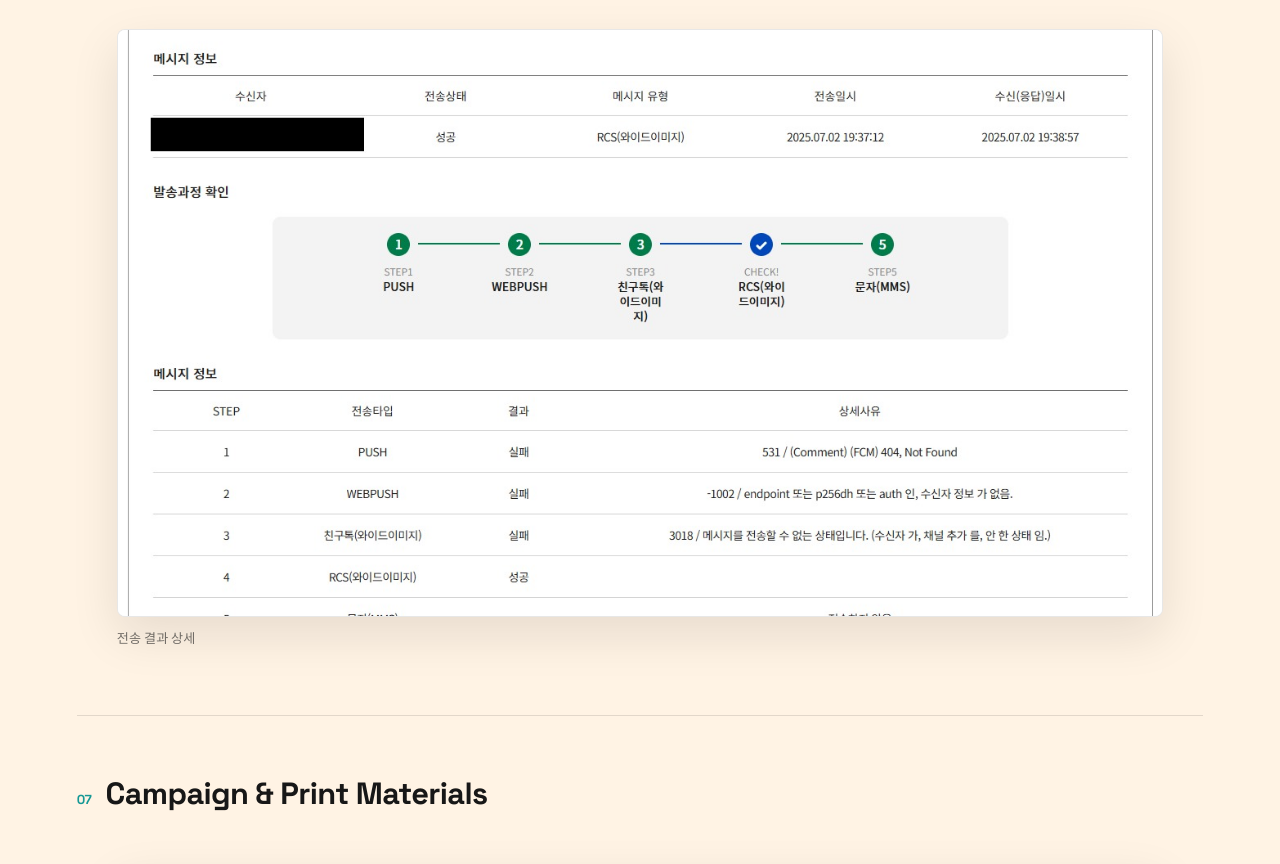
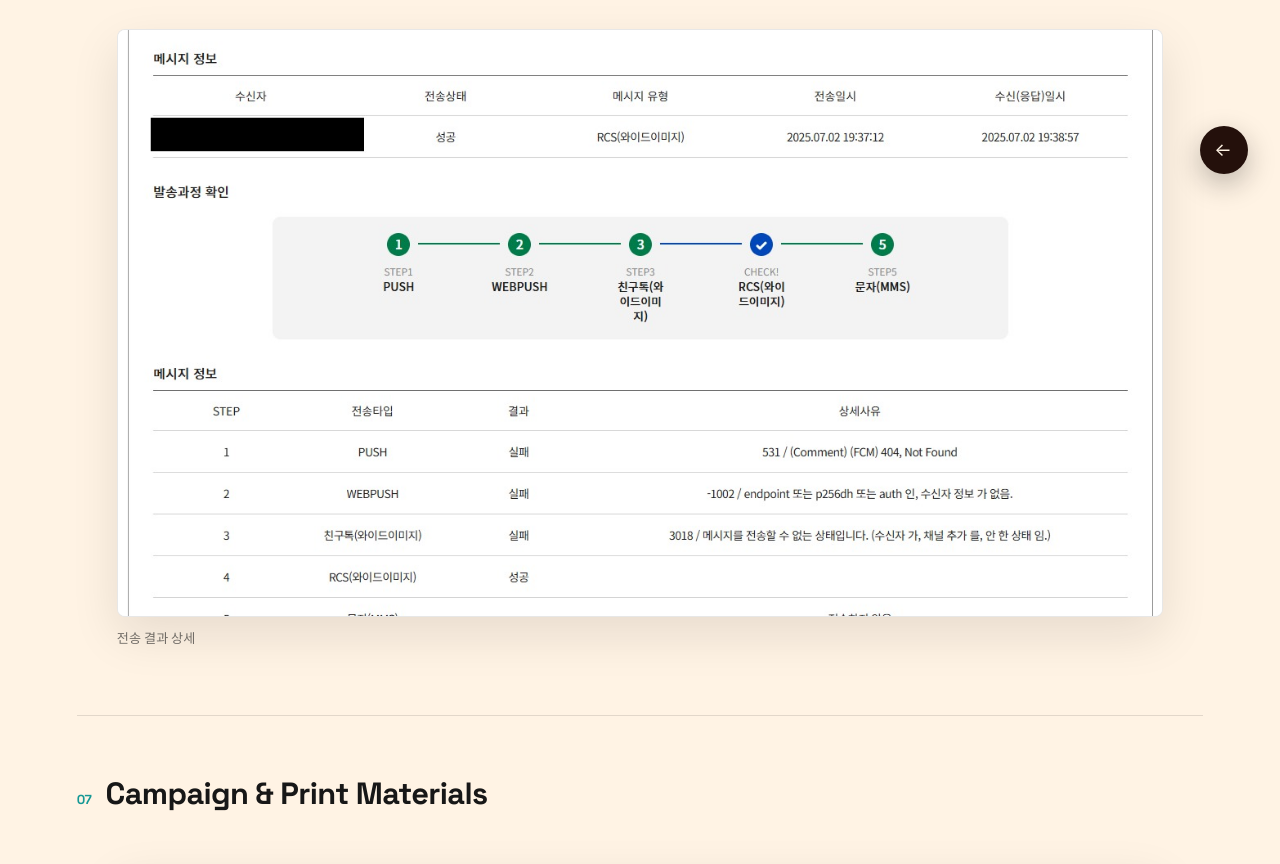
Before and after one commit to risinghun82/risinghun-portfolio, a React (Vite) app: page /#/work/gimesee in a window 1280 px wide. Shown: the part 4180-5044 px from the top of the page. Built offline with nearby package versions, Linux system fonts and the light colour scheme; a web font is replaced by a local one.

Commit message:
Add floating back button to case study pages

```diff
--- a/src/pages/ProjectDetail.css
+++ b/src/pages/ProjectDetail.css
@@ -87,6 +87,63 @@ image met the panel background. */
   justify-content: center;
   gap: 2.5rem;
   padding: 2.5rem clamp(1.75rem, 3vw, 3rem);
+}
+
+/* Floating back button — pinned to the right edge, vertically centered,
+so it's reachable no matter how far into the case study the reader has
+scrolled. Circular and dark like the hero panel, with the project's own
+accent color on hover, so it reads as part of this site rather than a
+generic UI widget bolted on. */
+.case__float-back {
+  position: fixed;
+  top: 50%;
+  right: clamp(1rem, 2.5vw, 2rem);
+  transform: translateY(-50%);
+  z-index: 40;
+  display: flex;
+  align-items: center;
+  justify-content: center;
+  width: 48px;
+  height: 48px;
+  border-radius: 50%;
+  background: var(--night-brown);
+  color: var(--sun-cream);
+  box-shadow: 0 10px 28px rgba(23, 23, 23, 0.28);
+  transition:
+    transform 0.25s var(--ease-rise),
+    background-color 0.25s var(--ease-rise);
+}
+
+.case__float-back:hover,
+.case__float-back:focus-visible {
+  background: var(--project-accent, var(--sun-orange));
+  transform: translateY(-50%) scale(1.08);
+}
+
+.case__float-back-icon {
+  font-family: var(--font-display);
+  font-size: 1.15rem;
+  line-height: 1;
+  transform: translateX(-1px);
+}
+
+@media (max-width: 700px) {
+  /* Vertically centered on the right edge starts to overlap body copy on
+  narrow screens — move it down to the corner instead, same spot readers
+  already expect a floating action button. */
+  .case__float-back {
+    top: auto;
+    bottom: 1.25rem;
+    right: 1.25rem;
+    transform: none;
+    width: 44px;
+    height: 44px;
+  }
+
+  .case__float-back:hover,
+  .case__float-back:focus-visible {
+    transform: scale(1.08);
+  }
 }
 
 .case__hero-crumb {
--- a/src/pages/ProjectDetail.jsx
+++ b/src/pages/ProjectDetail.jsx
@@ -29,6 +29,19 @@ export default function ProjectDetail() {
 
   return (
     <main className="case" style={{ "--project-accent": project.accent }}>
+      {/* Floating back button — stays pinned to the viewport while
+      scrolling through a long case study, so returning to the list never
+      requires scrolling all the way back up or down. */}
+      <Link
+        to="/#works"
+        className="case__float-back"
+        aria-label="이전 화면(Selected Works)으로 돌아가기"
+      >
+        <span className="case__float-back-icon" aria-hidden="true">
+          ←
+        </span>
+      </Link>
+
       {/* 1. Hero — image and title live in separate panels on purpose, so
 the title never overlaps whatever the photo itself contains. */}
       <section
```
